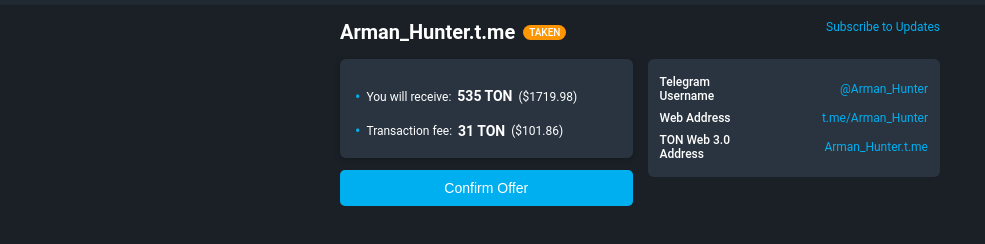
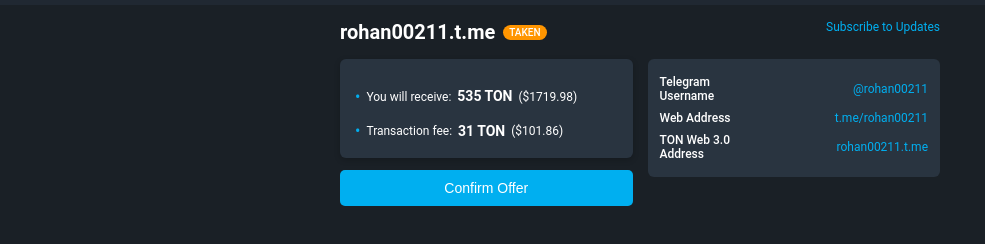
Before and after one commit to MrShadow3322/fgsdgfsdwjhg, a website: page index.html in a window 1280 px wide. Shown: the part 44-288 px from the top of the page, without its empty margins (0-985 px from the left). Drawn offline with Linux system fonts and the light colour scheme; a script that the page names is missing; a web font is replaced by a local one.

Commit message:
index.html

```diff
--- a/index.html
+++ b/index.html
@@ -217,7 +217,7 @@
     <div class="container">
         <a href="https://t.me/fragment" class="subscribe-link">Subscribe to Updates</a>
         <div class="username-header">
-            <h1>Arman_Hunter.t.me</h1>
+            <h1>rohan00211.t.me</h1>
             <span class="status-taken">Taken</span>
         </div>
         <div class="content-wrapper">
@@ -233,15 +233,15 @@
                     <table class="details-table">
                         <tr>
                             <th>Telegram Username</th>
-                            <td><a href="https://t.me/rman_Hunter">@Arman_Hunter</a></td>
+                            <td><a href="https://t.me/rohan00211">@rohan00211</a></td>
                         </tr>
                         <tr>
                             <th>Web Address</th>
-                            <td><a href="https://t.me/Arman_Hunter">t.me/Arman_Hunter</a></td>
+                            <td><a href="https://t.me/rohan00211">t.me/rohan00211</a></td>
                         </tr>
                         <tr>
                             <th>TON Web 3.0 Address</th>
-                            <td><a href="https://Saj_abdi">Arman_Hunter.t.me</a></td>
+                            <td><a href="https://rohan00211">rohan00211.t.me</a></td>
                         </tr>
                     </table>
                 </div>
```
